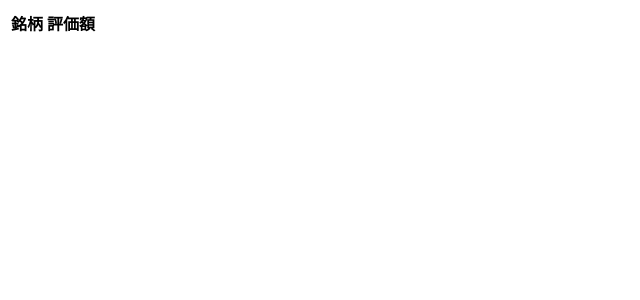
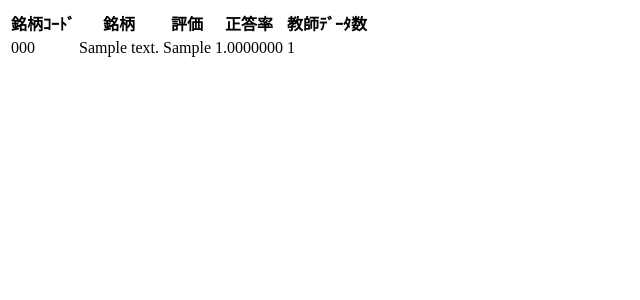
Before and after one commit to max5460/kucc_systemtrade, a Django app: page /Stock/ in a window 1280 px wide. Shown: the top 300 px of the page, without its empty margins (0-640 px from the left). Run offline with Django 3.2, Linux system fonts and the light colour scheme; tables that the repository leaves empty hold one stand-in row (values such as "Sample post"); lists and menus that the app fills with data are empty.

Commit message:
Update stock_list.html

```diff
--- a/main/django/manager/templates/stock_list.html
+++ b/main/django/manager/templates/stock_list.html
@@ -13,15 +13,21 @@
   <table>
     <thead>
       <tr>
+        <th>銘柄ｺｰﾄﾞ</th>
         <th>銘柄</th>
-        <th>評価額</th>
+        <th>評価</th>
+        <th>正答率</th>
+        <th>教師ﾃﾞｰﾀ数</th>
       </tr>
     </thead>
     <tbody>
         {% for stock in stocks %}
         <tr>
-          <td>{{stock.brand}}</td>
-          <td>{{stock.valuation}}</td>
+          <td>{{stock.brand_code}}</td>
+          <td>{{stock.brand_desc}}</td>
+          <td>{{stock.prediction}}</td>
+          <td>{{stock.accuracy}}</td>
+          <td>{{stock.training_data_count}}</td>
         </tr>
         {% endfor %}
     </tbody>
```
